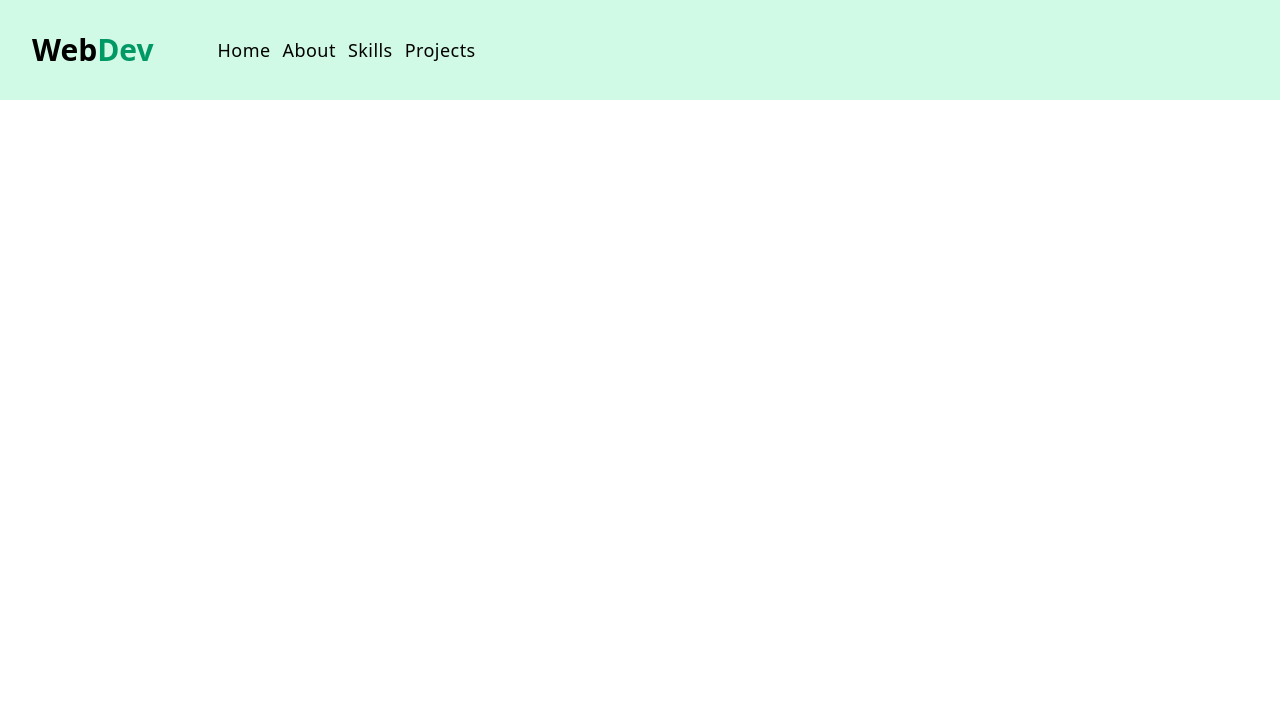
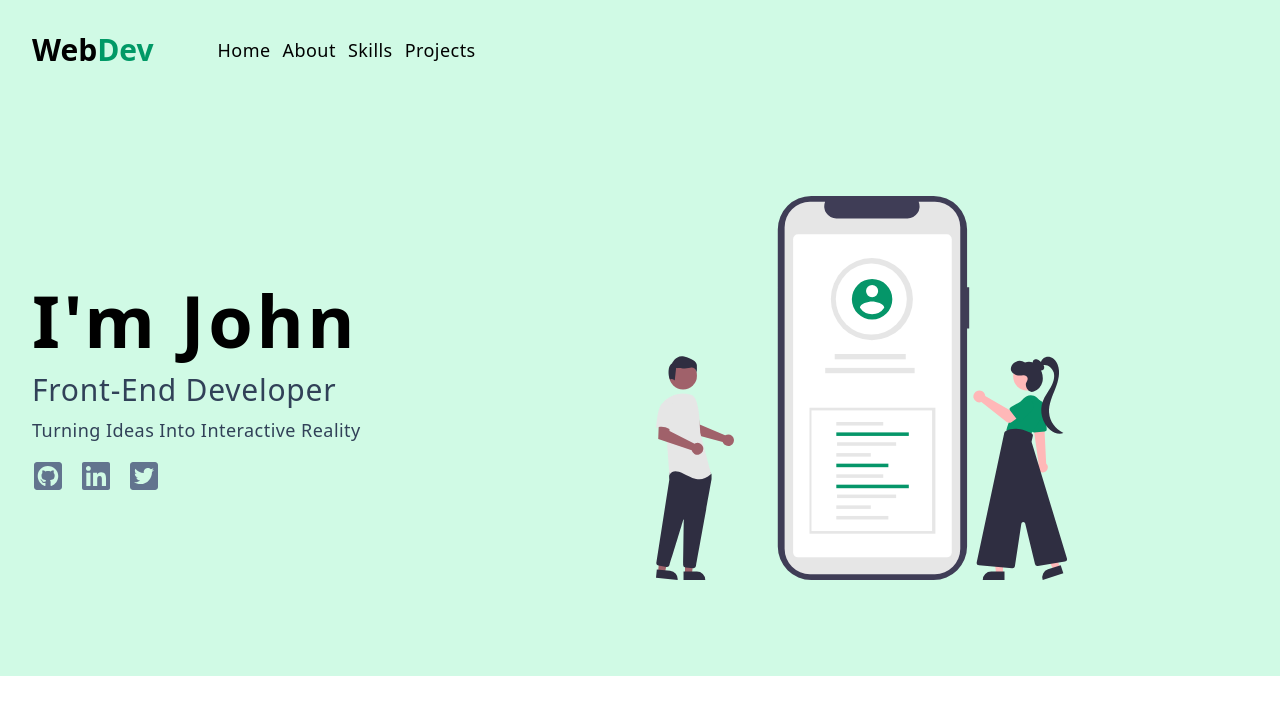
Before and after one commit to UmrenTV/react-tailwind-portfolio, a React (Vite) app: page / in a window 1280 px wide. Shown: the top 714 px of the page. Built offline with nearby package versions, Linux system fonts and the light colour scheme.

Commit message:
added Hero image section

```diff
--- a/src/App.jsx
+++ b/src/App.jsx
@@ -1,10 +1,12 @@
 import "./index.css";
 import Navbar from "./components/Navbar";
+import Hero from "./components/Hero";
 
 const App = () => {
     return (
         <>
             <Navbar />
+            <Hero />
         </>
     );
 };
--- /dev/null
+++ b/src/components/Hero.jsx
@@ -0,0 +1,38 @@
+import heroImg from "../assets/hero.svg";
+import { FaGithubSquare, FaLinkedin, FaTwitterSquare } from "react-icons/fa";
+
+const Hero = () => {
+    return (
+        <div className="bg-emerald-100 py-24 ">
+            <div className="mx-auto max-w-7xl px-8 grid md:grid-cols-2 items-center gap-8">
+                <article>
+                    <h1 className="text-7xl font-bold tracking-wider">
+                        I'm John
+                    </h1>
+                    <p className="mt-4 text-3xl text-slate-700 capitalize tracking-wide ">
+                        Front-End Developer
+                    </p>
+                    <p className="mt-2 text-lg text-slate-700 capitalize tracking-wide">
+                        turning ideas into interactive reality
+                    </p>
+                    <div className="flex gap-x-4 mt-4">
+                        <a href="#">
+                            <FaGithubSquare className="h-8 w-8 text-slate-500 hover:text-black duration-300" />
+                        </a>
+                        <a href="#">
+                            <FaLinkedin className="h-8 w-8 text-slate-500 hover:text-black duration-300" />
+                        </a>
+                        <a href="#">
+                            <FaTwitterSquare className="h-8 w-8 text-slate-500 hover:text-black duration-300" />
+                        </a>
+                    </div>
+                </article>
+                <article className="hidden md:block">
+                    <img src={heroImg} alt="" className="h-80 lg:h-96" />
+                </article>
+            </div>
+        </div>
+    );
+};
+
+export default Hero;
```
